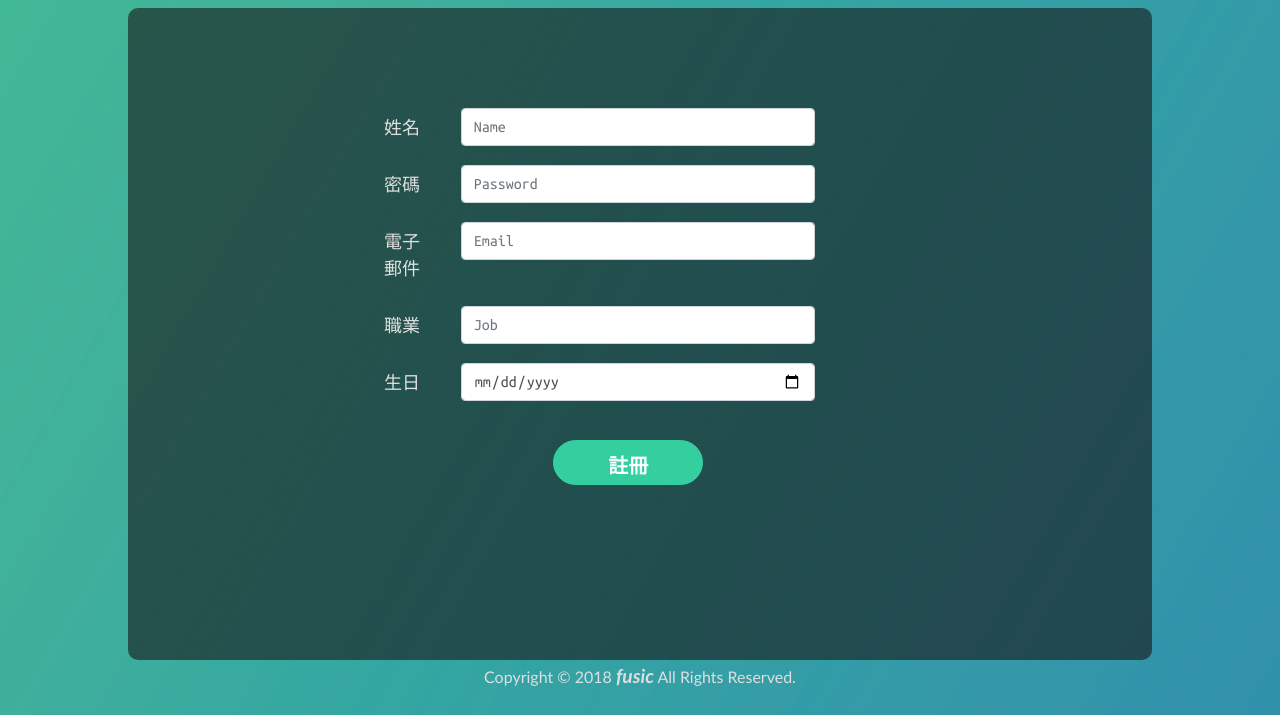
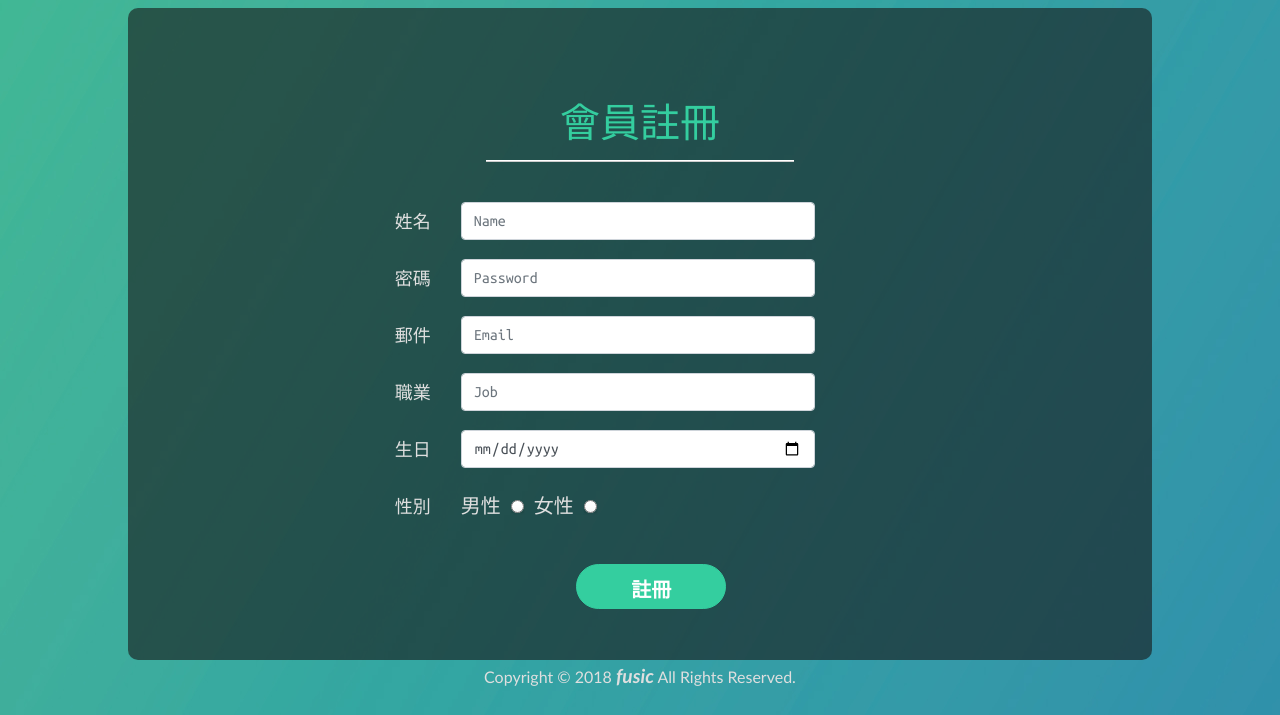
Before and after one commit to aienteam4/team4project, a Django app: page /member/register/ in a window 1280 px wide. Shown: the part 85-800 px from the top of the page. Run offline with Django 3.2, Linux system fonts and the light colour scheme; some libraries are stand-ins or nearby versions.

Commit message:
register & member updated - Ken Hsu

```diff
--- a/virtual/team4/member/templates/member/login.html
+++ b/virtual/team4/member/templates/member/login.html
@@ -117,7 +117,7 @@
 {% block content %}
 <div class="form">
   <div class="main">
-    <div class="row" id="sdk">
+    <div id="sdk">
       會員登入
     </div>
     <div class="login-or">
--- a/virtual/team4/member/templates/member/register.html
+++ b/virtual/team4/member/templates/member/register.html
@@ -15,10 +15,52 @@
   }
   .main{
     font-family: 'Ubuntu Mono', '微軟正黑體', monospace;
-    padding-top: 80px;
+    padding-top: 20px;
     width:50%;
     margin: auto;
     font-size: 18px
+  }
+  .title{
+    padding-top: 80px;
+  }
+  .form{
+    font-family: 'Ubuntu Mono', '微軟正黑體', monospace;
+    font-weight: 500;
+    /* width:70%; */
+    margin: auto;
+  }
+  label{
+    text-align: right;
+  }
+
+  #sdk{
+    width:40%;
+    text-align: center;
+    line-height: 80%;
+    font-size: 40px;
+    margin: auto;
+    color:rgb(52, 206, 159);
+  }
+  #sdk_button{
+    width: 100% !important;
+  }
+  .login-or {
+    position: relative;
+    font-size: 18px;
+    color: rgb(255, 255, 255);
+    margin-top: 10px;
+    margin-bottom: 10px;
+    padding-top: 10px;
+    padding-bottom: 10px;
+  }
+
+  .hr-or {
+    background-color: #cdcdcd;
+    height: 1px;
+    width: 30%;
+    margin: auto;
+    margin-top: 0px !important;
+    margin-bottom: 0px !important;
   }
   button.btn{
     background-color: rgb(52, 206, 159);
@@ -39,11 +81,38 @@
     border-radius: 10px !important;
   }
   #reg{
-    padding-left: 40%;
+    padding-left: 45%;
+  }
+  .col-sm-5{
+
+    line-height: 25px;
+    font-size: 20px;
+    height:40px;
+  }
+  #inputGender{
+    background-color: #fafafa;
+    border: 2px solid #cacece;
+    border-radius: 50px;
+    box-shadow: 0 1px 2px rgba(0, 0, 0, 0.05), 0 -15px 10px -12px rgba(0, 0, 0, 0.05) inset;
+    border-radius: 30px;
+    margin-top:13px;
+    margin-left:10px;
+    /* vertical-align: auto; */
+    /* box-shadow: 0 0 10px rgba(0, 0, 0, 0.3) inset; */
   }
 </style>
 {% endblock %}
 {% block content %}
+<div class="form">
+    <div class="title">
+      <div id="sdk">
+      會員註冊
+      </div>
+      <div class="login-or">
+      <hr class="hr-or">
+    </div>
+  </div>
+  </div>
 <form method="POST">
   <div class="main">
     {% csrf_token %}
@@ -62,7 +131,7 @@
     </div>
 
     <div class="form-group row">
-      <label for="inputEmail" class="col-sm-2 col-form-label">電子郵件</label>
+      <label for="inputEmail" class="col-sm-2 col-form-label">郵件</label>
       <div class="col-sm-10">
         <input type="email" class="form-control" id="inputEmail" placeholder="Email" name="email">
       </div>
@@ -79,6 +148,14 @@
       <label for="inputBirth" class="col-sm-2 col-form-label">生日</label>
       <div class="col-sm-10">
         <input type="date" class="form-control" id="inputBirth" name="birthday">
+      </div>
+    </div>
+
+    <div class="form-group row">
+      <label for="inputGender" class="col-sm-2 col-form-label">性別</label>
+      <div class="col-sm-5">
+          男性<input type="radio"  id="inputGender" name="gender" value="Men">
+          女性<input type="radio"  id="inputGender" name="gender" value="Women">
       </div>
     </div>
 
--- a/virtual/team4/member/urls.py
+++ b/virtual/team4/member/urls.py
@@ -7,14 +7,13 @@ app_name = "member"
 urlpatterns = [
     #http://localhost:8000/member
     path('index',views.index,name="index"),
+    path('my_member',views.my_member,name="my_member"),
     path('login/',views.login,name="login"),
     path('login_as_adm/',views.login_as_adm,name="login_as_adm"),
     path('logout/',views.logout,name="logout"),
-    # path('test/',views.testencoding,name="testencoding"),
     path('register/',views.register,name="register"),
     path('delete/<int:id>',views.delete,name="delete"),
     path('update/<int:id>', views.update, name="update"),
     path('show/', views.show),
-     #http://localhost:8000/member/check/Tom
     # path('check/<str:name>',views.checkname, name="checkname"),
 ]
--- a/virtual/team4/member/views.py
+++ b/virtual/team4/member/views.py
@@ -14,7 +14,7 @@ member = Member()
 
 # Create your views here.
 def index(request):
-    title = "會員專區"
+    title = "會員資料修改"
     # with connection.cursor() as cursor:
     #     sql = """select * from members"""
     #     cursor.execute(sql)
@@ -27,6 +27,21 @@ def index(request):
     #呼叫方法
     members = member.all()
     return render(request,'member/index.html',locals())
+
+def my_member(request):
+    title = "會員資料"
+    # with connection.cursor() as cursor:
+    #     sql = """select * from members"""
+    #     cursor.execute(sql)
+    #     members = cursor.fetchall()
+    # print(members)
+
+    #ORM
+    # print(Members.objects.all())
+
+    #呼叫方法
+    members = member.single(id)
+    return render(request,'member/my_member.html',locals())
 
 def login(request):
     title = "會員登入"
@@ -124,6 +139,7 @@ def register(request):
         password = request.POST["password"]
         job = request.POST["job"]
         birthday = request.POST["birthday"]
+        gender = request.POST["gender"]
 
         #將資料寫進資料庫
         # with connection.cursor() as cursor:
@@ -131,12 +147,10 @@ def register(request):
         #              values(%s,%s,%s,%s,%s)"""
         #     #tuple
         #     cursor.execute(sql,(name,email,password,job,birthday))
-        _member = (name,email,password,job,birthday)
+        _member = (name,email,password,job,birthday,gender)
         member.create(_member)
         #轉到會員的首頁上
-        # return redirect("/member/")
-
-
+        return redirect("/member/my_member")
     return render(request,'member/register.html',locals())
 
 
@@ -146,7 +160,7 @@ def delete(request, id):
     #     #tuple
     #     cursor.execute(sql,(id,))
     member.delete(id)
-    return redirect("/member/")
+    return redirect("/member/index")
 
     # return HttpResponse("<h2>" + str(id) + "</h2>")
 
@@ -159,6 +173,8 @@ def update(request, id):
         password = request.POST["password"]
         job = request.POST["job"]
         birthday = request.POST["birthday"]
+        gender = request.POST["gender"]
+
 
         #將資料寫進資料庫
         # with connection.cursor() as cursor:
@@ -166,10 +182,10 @@ def update(request, id):
         #              where id=%s"""
         #     #tuple
         #     cursor.execute(sql,(name,email,password,age,id))
-        _member = (name,email,password,job,birthday,id)
+        _member = (name,email,password,job,birthday,gender,id)
         member.update(_member)
         #轉到會員的首頁上
-        return redirect("/member/")
+        return redirect("/member/index")
 
     #步驟一
     # with connection.cursor() as cursor:
--- a/virtual/team4/templates/main.html
+++ b/virtual/team4/templates/main.html
@@ -27,7 +27,7 @@
     {% block scripts %}
     <script src="https://code.jquery.com/jquery-3.3.1.min.js" integrity="sha256-FgpCb/KJQlLNfOu91ta32o/NMZxltwRo8QtmkMRdAu8=" crossorigin="anonymous"></script>
     <script src="https://cdnjs.cloudflare.com/ajax/libs/popper.js/1.14.3/umd/popper.min.js" integrity="sha384-ZMP7rVo3mIykV+2+9J3UJ46jBk0WLaUAdn689aCwoqbBJiSnjAK/l8WvCWPIPm49" crossorigin="anonymous"></script>
-    <script src="https://stackpath.bootstrapcdn.com/bootstrap/4.1.3/js/bootstrap.min.js" integrity="sha384-ChfqqxuZUCnJSK3+MXmPNIyE6ZbWh2IMqE241rYiqJxyMiZ6OW/JmZQ5stwEULTy" crossorigin="anonymous"></script>      -->
+    <script src="https://stackpath.bootstrapcdn.com/bootstrap/4.1.3/js/bootstrap.min.js" integrity="sha384-ChfqqxuZUCnJSK3+MXmPNIyE6ZbWh2IMqE241rYiqJxyMiZ6OW/JmZQ5stwEULTy" crossorigin="anonymous"></script>
     {% endblock %}
 </body>
 </html>
```
Also changed, not shown: virtual/team4/home/templates/home/index.html (+9 -6 lines), virtual/team4/member/modelsmember.py (+3 -4 lines), virtual/team4/member/templates/member/my_member.html (renamed from virtual/team4/home/templates/home/login_old.html, +88 -69 lines), virtual/team4/member/templates/member/update.html (+8 -0 lines).
